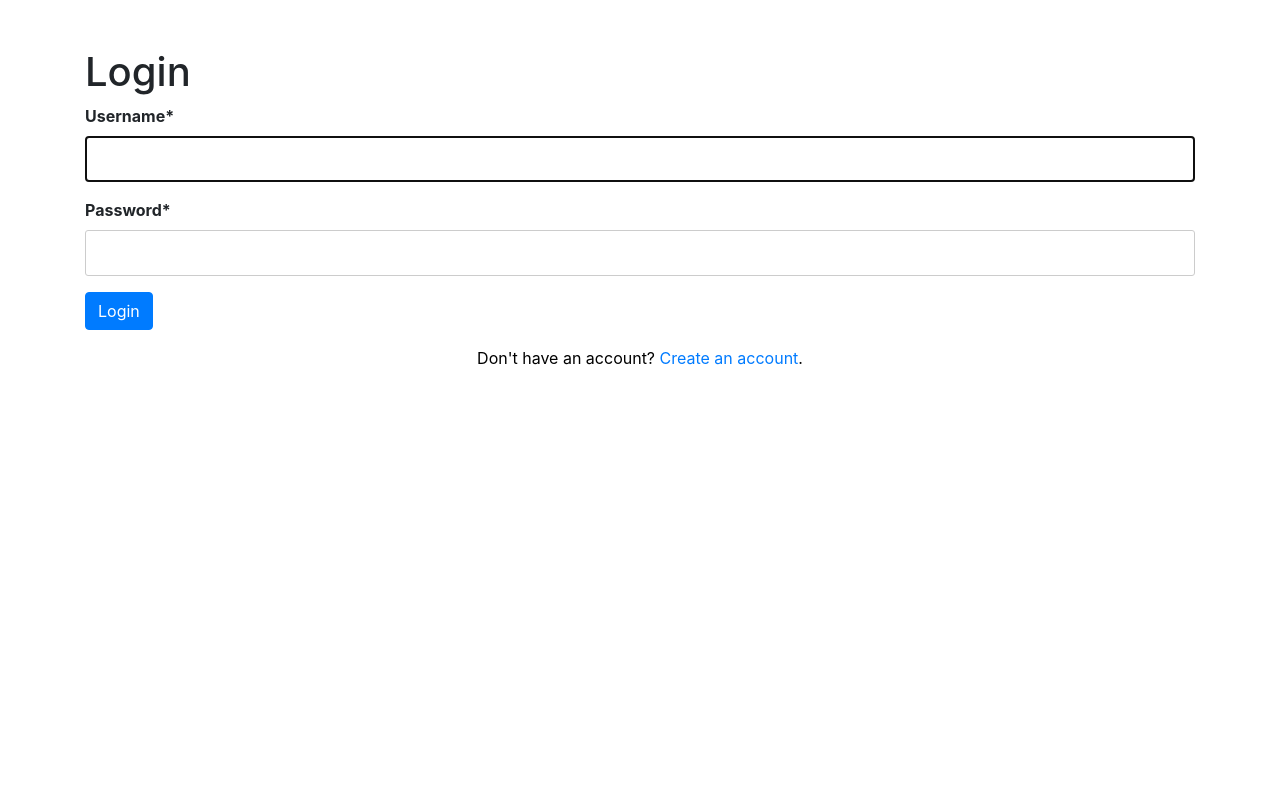
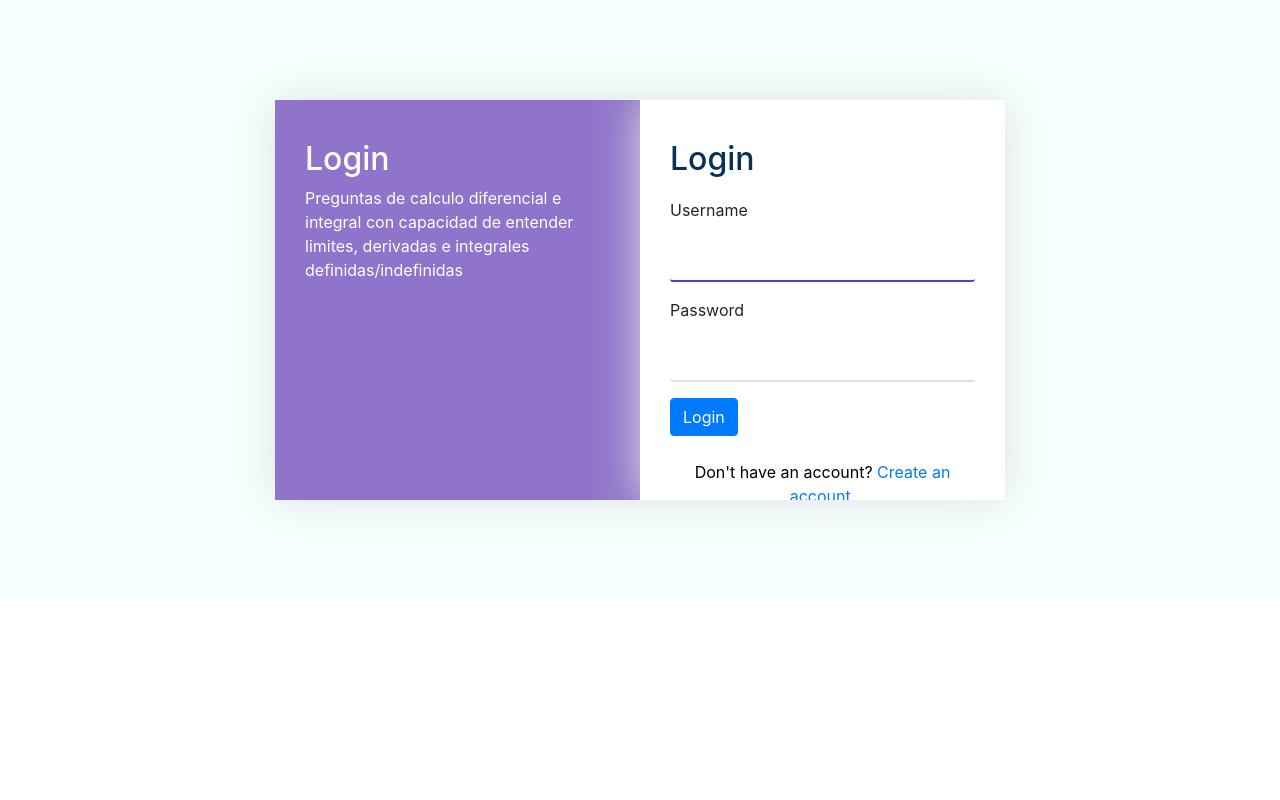
Before and after one commit to Alandios182/mysite1, a Django app: page /login/ in a window 1280 px wide. Run offline with Django 4.2, Linux system fonts and the light colour scheme; some libraries are stand-ins or nearby versions.

Commit message:
Login mejorado

```diff
--- a/polls/templates/polls/login.html
+++ b/polls/templates/polls/login.html
@@ -4,25 +4,43 @@
 {% load static %}
 <link rel="stylesheet" href="{% static 'polls/style.css' %}">
 
-<!--Login-->
-<div class="container py-5">
-  <h1>Login</h1>
+<section class="myform-area">
+  <div class="container">
+      <div class="row justify-content-center">
+          <div class="col-lg-8">
+              <div class="form-area login-form">
+                  <div class="form-content">
+                      <h2>Login</h2>
+                      <p>Preguntas de calculo diferencial e integral con capacidad de entender limites, derivadas e integrales definidas/indefinidas</p>
+                      <ul>
+                      </ul>
+                  </div>
+                  <div class="form-input">
+                    <h2>Login</h2>
                     <form method="POST">
                       {% csrf_token %}
                       <div class="form-group">
-        <label for="{{ form.username.id_for_label }}">Username*</label>
+                          <label">Username</label>
                           {{ login_form.username }}
 
                       </div>
                       <div class="form-group">
-        <label for="{{ form.username.id_for_label }}">Password*</label>
+                          <label">Password</label>
                           {{ login_form.password }}
 
                       </div>
                       <button class="btn btn-primary" type="submit">Login</button>
                     </form>
+                    <br>
                     <p class="text-center">Don't have an account? <a href="/register">Create an account</a>.</p>
                   </div>
+                      </form>
+                  </div>
+              </div>
+          </div>
+      </div>
+  </div>
+</section>
 
 {% endblock %}
  <!--Bootstrap CSS-->
--- a/static/polls/style.css
+++ b/static/polls/style.css
@@ -1,3 +1,193 @@
+@import url('https://fonts.googleapis.com/css?family=Roboto:300,400');
+
+* {
+    margin:0;
+    padding:0
+}
+a,a:hover{
+  text-decoration: none;
+}
+.myform-area{
+  overflow: hidden;
+  padding: 60px 0;
+  background: #f4fffe;
+  position: relative;
+  padding-top: 100px;
+  padding-bottom: 100px;
+}
+.myform-area .form-area{
+  position: relative;
+  background: rgba(103,58,183,0.7);
+  width: 100%;
+  height: 400px;
+  overflow: hidden;
+  box-shadow: 0 0 40px 0 #e1e1e1;
+}
+
+.myform-area .form-area .form-content,
+.myform-area .form-area .form-input{
+    position: relative;
+    width: 50%;
+    height: 100%;
+    float: left;
+    box-sizing: border-box;
+}
+
+.myform-area .form-area .form-content{
+  width: 50%;
+  padding: 40px 30px;
+}
+
+.myform-area .form-area .form-content h2{
+  color: #fff;
+}
+.myform-area .form-area .form-content p{
+  color: #fff;
+}
+.myform-area .form-area .form-content ul{
+  margin-top: 50px;
+}
+
+.myform-area .form-area .form-content ul li{
+  display: inline-block;
+  margin-right: 10px;
+}
+.myform-area .form-area .form-content a i{
+    margin-right: 10px;
+}
+
+.myform-area .form-area .form-content .facebook{
+  display: block;
+  padding: 10px 20px;
+  background: #3B579D;
+  color: #fff;
+  font-size: 15px;
+  text-transform: capitalize;
+  border-radius: 4px;
+  border: 1px solid #3B579D;
+  -webkit-transition: all .5s;
+  -o-transition: all .5s;
+  transition: all .5s;
+}
+
+.myform-area .form-area .form-content .facebook:hover,
+.myform-area .form-area .form-content .facebook:focus{
+    background: transparent;
+}
+
+.myform-area .form-area .form-content .twitter{
+  display: block;
+   padding: 10px 20px;
+   background: #00ACED;
+   color: #fff;
+   font-size: 15px;
+   text-transform: capitalize;
+   border-radius: 4px;
+   border: 1px solid #00ACED;
+   -webkit-transition: all .5s;
+   -o-transition: all .5s;
+   transition: all .5s;
+}
+
+.myform-area .form-area .form-content .twitter:hover,
+.myform-area .form-area .form-content .twitter:focus{
+    background: transparent;
+}
+.myform-area .form-area .form-input{
+  background-color: white;
+  position: relative;
+  overflow: hidden;
+  box-shadow: 0 0 40px 0 #e1e1e1;
+}
+.myform-area .form-area .form-input{
+    width: 50%;
+    background: #fff;
+    padding: 40px 30px;
+}
+
+.myform-area .form-area .form-input h2{
+  margin-bottom: 20px;
+    color: #07315B;
+}
+
+.myform-area .form-area .form-input input{
+    position: relative;
+    height: 60px;
+    padding: 20px 0;
+}
+.myform-area .form-area .form-input textarea{
+    height: 120px;
+    padding: 20px 0;
+}
+
+.myform-area .form-area .form-input input,
+.myform-area .form-area .form-input textarea{
+    text-transform: capitalize;
+    width: 100%;
+    box-sizing: border-box;
+    outline: none;
+    border: none;
+    border-bottom: 2px solid #e1e1e1;
+    color: #07315B;
+}
+.myform-area .form-area .form-input form .form-group{
+    position: relative;
+}
+.myform-area .form-area .form-input form .form-group label{
+    position: absolute;
+    text-transform: capitalize;
+    top: 20px;
+    left: 0;
+    pointer-events: none;
+    font-size: 14px;
+    color: #595959;
+    margin-bottom: 0;
+    transition: all .6s;
+}
+.myform-area .form-area .form-input input:focus ~ label,
+.myform-area .form-area .form-input textarea:focus ~ label,
+.myform-area .form-area .form-input input:valid ~ label,
+.myform-area .form-area .form-input textarea:valid ~ label{
+    top: -5px;
+    opacity: 0;
+    left: 0;
+    color: rgba(103,58,183);
+    font-size: 12px;
+    color: #07315B;
+    font-weight: bold;
+}
+.myform-area .form-area .form-input input:focus,
+.myform-area .form-area .form-input textarea:focus,
+.myform-area .form-area .form-input input:valid,
+.myform-area .form-area .form-input textarea:valid{
+    border-bottom: 2px solid rgba(103,58,183);
+}
+.myform-area .form-area .form-text{
+    margin-top: 30px;
+}
+.myform-area .form-area .form-text span a{
+    color: rgba(103,58,183);
+}
+.myform-area .form-area .myform-button{
+    margin-top: 30px;
+}
+.myform-area .form-area .myform-button .myform-btn{
+    width: 100%;
+    height: 50px;
+    font-size: 17px;
+    background: rgba(103,58,183);
+    border: none;
+    border-radius: 50px;
+    color: #fff;
+    cursor: pointer;
+    -webkit-transition: all .5s;
+    -o-transition: all .5s;
+    transition: all .5s;
+}
+.myform-area .form-area .myform-button .myform-btn:hover{
+    background: #07315B;
+}
+
 li a {
     color: black;
 
```
Also changed, not shown: mysite/settings.py (+0 -7 lines), db.sqlite3. Lines whose indentation alone changed are shown as unchanged.
